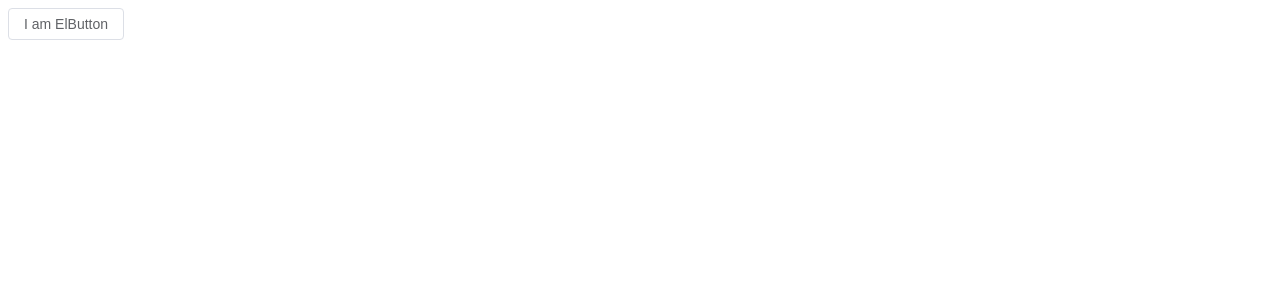
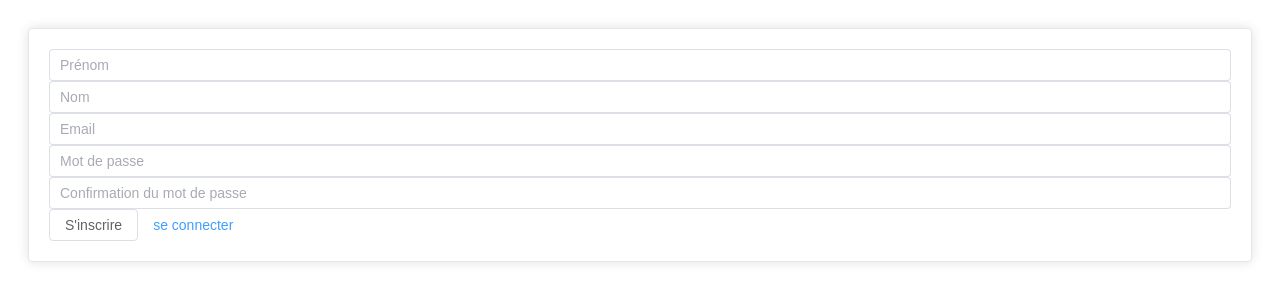
Before and after one commit to annemhd/solution-front, a Nuxt app: page /signup in a window 1280 px wide. Shown: the top 302 px of the page. Built offline with nearby package versions, Linux system fonts and the light colour scheme.

Commit message:
install firebase

```diff
--- a/app.vue
+++ b/app.vue
@@ -1,8 +1,17 @@
 <template>
-    <div>
-        <el-button>I am ElButton</el-button>
+    <div class="m-4">
+        <client-only>
+            <!-- <el-header> ??? </el-header> -->
+            <el-main>
+                <NuxtPage />
+            </el-main>
+            <el-footer></el-footer>
+        </client-only>
     </div>
 </template>
-<script>
-console.log('Ok')
+<script setup>
+useHead({
+    title: 'Firebase',
+    meta: [{ name: 'description', content: 'My amazing site.' }],
+})
 </script>
--- /dev/null
+++ b/layouts/default.vue
@@ -0,0 +1,6 @@
+<template>
+    <header>header</header>
+    <nav>nav</nav>
+    <main>main</main>
+    <footer>footer</footer>
+</template>
--- a/nuxt.config.ts
+++ b/nuxt.config.ts
@@ -1,5 +1,28 @@
 // https://nuxt.com/docs/api/configuration/nuxt-config
 export default defineNuxtConfig({
-  devtools: { enabled: true },
-modules: ['@element-plus/nuxt'],
+  devtools: { enabled: false },
+  modules: [
+    '@element-plus/nuxt',
+    // 'nuxt-vuefire'
+  ],
+  // vuefire: {
+  //   auth: {
+  //     enabled: true
+  //   },
+  //   config: {
+  //     apiKey: 'AIzaSyApWZJ37QQV9gVaItSf9naPJn69xD4q4gY',
+  //     authDomain: 'solution-cloud-dd932.firebaseapp.com',
+  //     projectId: 'solution-cloud-dd932',
+  //     appId: '853369724688',
+  //     // there could be other properties depending on the project
+  //   },
+  //   appCheck: {
+  //     // Allows you to use a debug token in development
+  //     debug: process.env.NODE_ENV !== 'production',
+  //     isTokenAutoRefreshEnabled: true,
+  //     provider: 'ReCaptchaV3',
+  //     // Find the instructions in the Firebase documentation, link above
+  //     key: 'AIzaSyApWZJ37QQV9gVaItSf9naPJn69xD4q4gY',
+  //   },
+  // },
 })
--- /dev/null
+++ b/pages/forgotpassword.vue
@@ -0,0 +1,9 @@
+<template>
+    <el-input v-model="email" placeholder="Email" />
+    <el-button>Envoyer</el-button>
+</template>
+<script>
+import { ref } from 'vue'
+
+const email = ref('')
+</script>
--- /dev/null
+++ b/pages/signin.vue
@@ -0,0 +1,19 @@
+<template>
+    <el-card class="box-card">
+        <el-input v-model="email" placeholder="Email" />
+        <el-input v-model="password" placeholder="Mot de passe" />
+        <el-button>Se connecter</el-button>
+        <a href="/signup">
+            <el-button type="primary" text>S'inscrire</el-button>
+        </a>
+        <a href="/forgotpassword">
+            <el-button type="primary" text>Mot de passe oublié ?</el-button>
+        </a>
+    </el-card>
+</template>
+<script>
+import { ref } from 'vue'
+
+const email = ref('')
+const password = ref('')
+</script>
--- /dev/null
+++ b/pages/signup.vue
@@ -0,0 +1,22 @@
+<template>
+    <el-card class="box-card">
+        <el-input v-model="firstname" placeholder="Prénom" />
+        <el-input v-model="lastname" placeholder="Nom" />
+        <el-input v-model="email" placeholder="Email" />
+        <el-input v-model="password" placeholder="Mot de passe" />
+        <el-input v-model="passwordConfirmation" placeholder="Confirmation du mot de passe" />
+        <el-button>S'inscrire</el-button>
+        <a href="/signin">
+            <el-button type="primary" text>se connecter</el-button>
+        </a>
+    </el-card>
+</template>
+<script>
+import { ref } from 'vue'
+
+const firstname = ref('')
+const lastname = ref('')
+const email = ref('')
+const password = ref('')
+const passwordConfirmation = ref('')
+</script>
```
Also changed, not shown: package.json (+9 -1 lines), 1 other file (tests, documents, lock files or other folders).
